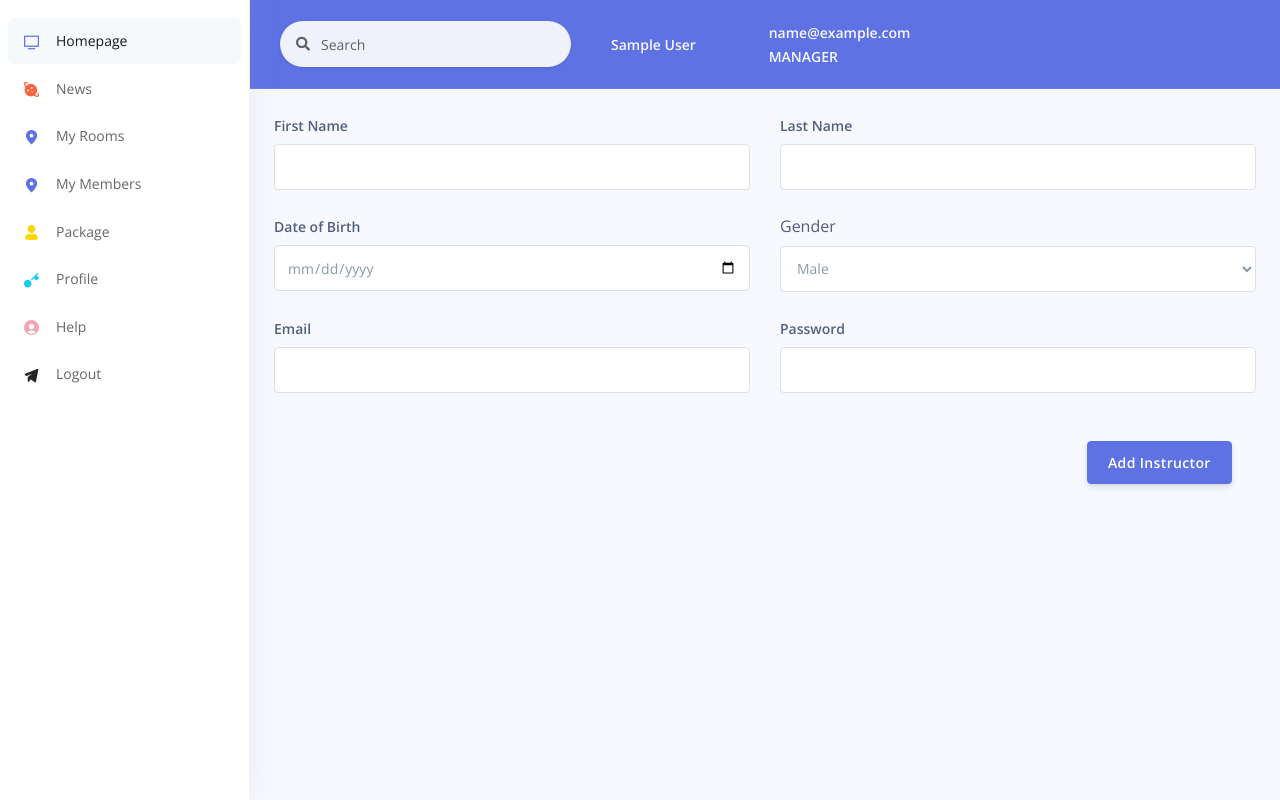
After one commit to bengisucam/WebProject, a Django app: page /accounts/login/1/ins/add/ in a window 1280 px wide. The commit adds this page. Run offline with Django 3.2, Linux system fonts and the light colour scheme; tables that the repository leaves empty hold one stand-in row (values such as "Sample post"); some libraries are stand-ins or nearby versions.

Commit message:
my instructor page and functions

```diff
--- a/accounts/templates/accounts/base_login.html
+++ b/accounts/templates/accounts/base_login.html
@@ -58,20 +58,21 @@
                             <span class="nav-link-text">Package</span>
                         </a>
                     </li>
+                    {% if active_user.role == 'Manager' %}
                         <li class="nav-item">
-                        <a class="nav-link" href="tables.html">
+                            <a class="nav-link" href="{% url 'list_ins' user_id=active_user.id %}">
                                 <i class="ni ni-bullet-list-67 text-default"></i>
                                 <span class="nav-link-text">My Instructors</span>
                             </a>
                         </li>
-                    {% if user %}
+                    {% endif %}
                     <li class="nav-item">
                         <a class="nav-link" href="login.html">
                             <i class="ni ni-key-25 text-info"></i>
                             <span class="nav-link-text">Profile</span>
                         </a>
                     </li>
-                    {% endif %}
+
                     <li class="nav-item">
                         <a class="nav-link" href="register.html">
                             <i class="ni ni-circle-08 text-pink"></i>
--- /dev/null
+++ b/sportcenter/templates/sportcenter/add_ins.html
@@ -0,0 +1,65 @@
+{% extends 'accounts/base_login.html' %}
+
+{% block container %}
+    <div style="align-items: center" class="card-body">
+        <form action="{% url 'create_ins' user_id=active_user.id %}" method="post"> {% csrf_token %}
+
+            <div class="row">
+                <div class="col-lg-6">
+                    <div class="form-group">
+                        <label class="form-control-label" for="ins_first_name">First Name</label>
+                        <input type="text" id="ins_first_name" name="ins_first_name" class="form-control">
+                    </div>
+                </div>
+                <div class="col-lg-6">
+                    <div class="form-group">
+                        <label class="form-control-label" for="ins_last_name">Last Name</label>
+                        <input type="text" id="ins_last_name" name="ins_last_name" class="form-control">
+                    </div>
+                </div>
+
+            </div>
+
+
+            <div class="row">
+                <div class="col-lg-6">
+                    <div class="form-group">
+                        <label class="form-control-label" for="ins_date">Date of Birth</label>
+                        <input type="date" id="ins_date" name="ins_date" class="form-control">
+                    </div>
+                </div>
+                <div class="col-lg-6">
+                    <div class="form-group">
+                        <label for="ins_gender">Gender</label>
+                        <select class="form-control" id="ins_gender" name="ins_gender">
+                            <option>Male</option>
+                            <option>Female</option>
+                        </select>
+                    </div>
+                </div>
+
+            </div>
+
+
+            <div class="row">
+                <div class="col-lg-6">
+                    <div class="form-group">
+                        <label class="form-control-label" for="ins_email">Email</label>
+                        <input type="text" id="ins_email" name="ins_email" class="form-control">
+                    </div>
+                </div>
+                <div class="col-lg-6">
+                    <div class="form-group">
+                        <label class="form-control-label" for="ins_password">Password</label>
+                        <input type="password" id="ins_password" name="ins_password" class="form-control">
+                    </div>
+                </div>
+
+            </div>
+
+            <div class="modal-footer">
+                <button type="submit" class="btn btn-primary">Add Instructor</button>
+            </div>
+        </form>
+    </div>
+{% endblock container %}
--- a/sportcenter/urls.py
+++ b/sportcenter/urls.py
@@ -9,5 +9,11 @@ urlpatterns = [
     path('<int:user_id>/rooms/create/', views.create_room, name='create_room'),
     path('<int:user_id>/rooms/delete/<int:room_id>/', views.delete_room, name='delete_room'),
     path('<int:user_id>/rooms/update/<int:room_id>/', views.update_room, name='update_room'),
-    path('<int:user_id>/rooms/update/action/<int:room_id>/', views.update_room_action, name='update_room_action')
+    path('<int:user_id>/rooms/update/action/<int:room_id>/', views.update_room_action, name='update_room_action'),
+    path('<int:user_id>/ins/', views.list_ins, name='list_ins'),
+    path('<int:user_id>/ins/add/', views.add_ins, name='add_ins'),
+    path('<int:user_id>/ins/create/', views.create_ins, name='create_ins'),
+    path('<int:user_id>/ins/delete/<int:ins_id>/', views.delete_ins, name='delete_ins'),
+    path('<int:user_id>/ins/update/<int:ins_id>/', views.update_ins, name='update_ins'),
+    path('<int:user_id>/ins/update/action/<int:ins_id>/', views.update_ins_action, name='update_ins_action')
 ]
--- a/sportcenter/views.py
+++ b/sportcenter/views.py
@@ -48,3 +48,53 @@ def update_room_action(request, user_id, room_id):
 
 
 ''' INSTRUCTOR '''
+
+
+def list_ins(request, user_id):
+    active_user = User.objects.get(pk=user_id)
+    ins = User.objects.all().filter(sport_center_id_id=active_user.sport_center_id_id, role='Instructor')
+    return render(request, 'sportcenter/list_ins.html', {'ins': ins, 'active_user': active_user})
+
+
+def add_ins(request, user_id):
+    active_user = User.objects.get(pk=user_id)
+    return render(request, 'sportcenter/add_ins.html', {'active_user': active_user})
+
+
+def create_ins(request, user_id):
+    active_user = User.objects.get(pk=user_id)
+    ins_first_name = request.POST.get("ins_first_name")
+    ins_last_name = request.POST.get("ins_first_name")
+    ins_date = request.POST.get("ins_date")
+    ins_gender = request.POST.get("ins_gender")
+    ins_email = request.POST.get("ins_email")
+    ins_password = request.POST.get("ins_password")
+    new_ins = User(first_name=ins_first_name, last_name=ins_last_name, date_of_birth=ins_date, gender=ins_gender,
+                   email=ins_email, password=ins_password, role='Instructor',
+                   sport_center_id_id=active_user.sport_center_id_id)
+    new_ins.save()
+    return list_ins(request, user_id)
+
+
+def delete_ins(request, user_id, ins_id):
+    deleted_ins = User.objects.get(pk=ins_id)
+    deleted_ins.delete()
+    return list_ins(request, user_id)
+
+
+def update_ins(request, user_id, ins_id):
+    updated_ins = User.objects.get(pk=ins_id)
+    active_user = User.objects.get(pk=user_id)
+    return render(request, 'sportcenter/update_ins.html', {'active_user': active_user, 'update_ins': updated_ins})
+
+
+def update_ins_action(request, user_id, ins_id):
+    updated_ins = User.objects.get(pk=ins_id)
+    updated_ins.first_name = request.POST.get("ins_first_name")
+    updated_ins.last_name = request.POST.get("ins_last_name")
+    #updated_ins.date_of_birth = request.POST.get("ins_date")
+    #updated_ins.gender = request.POST.get("ins_gender")
+    updated_ins.email = request.POST.get("ins_email")
+    updated_ins.password = request.POST.get("ins_password")
+    updated_ins.save()
+    return list_ins(request, user_id)
```
Also changed, not shown: sportcenter/templates/sportcenter/list_ins.html (added, +60 -0 lines), sportcenter/templates/sportcenter/update_ins.html (added, +49 -0 lines). Lines whose indentation alone changed are shown as unchanged.
